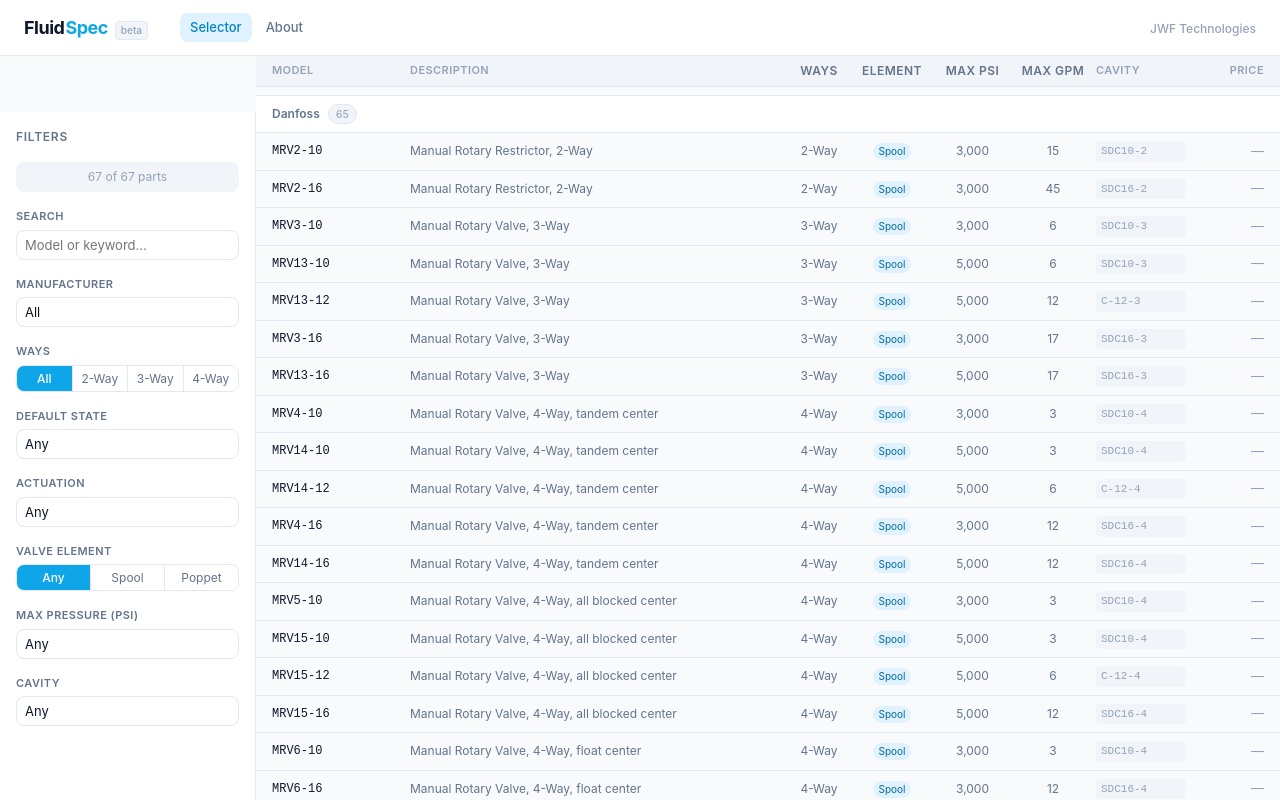
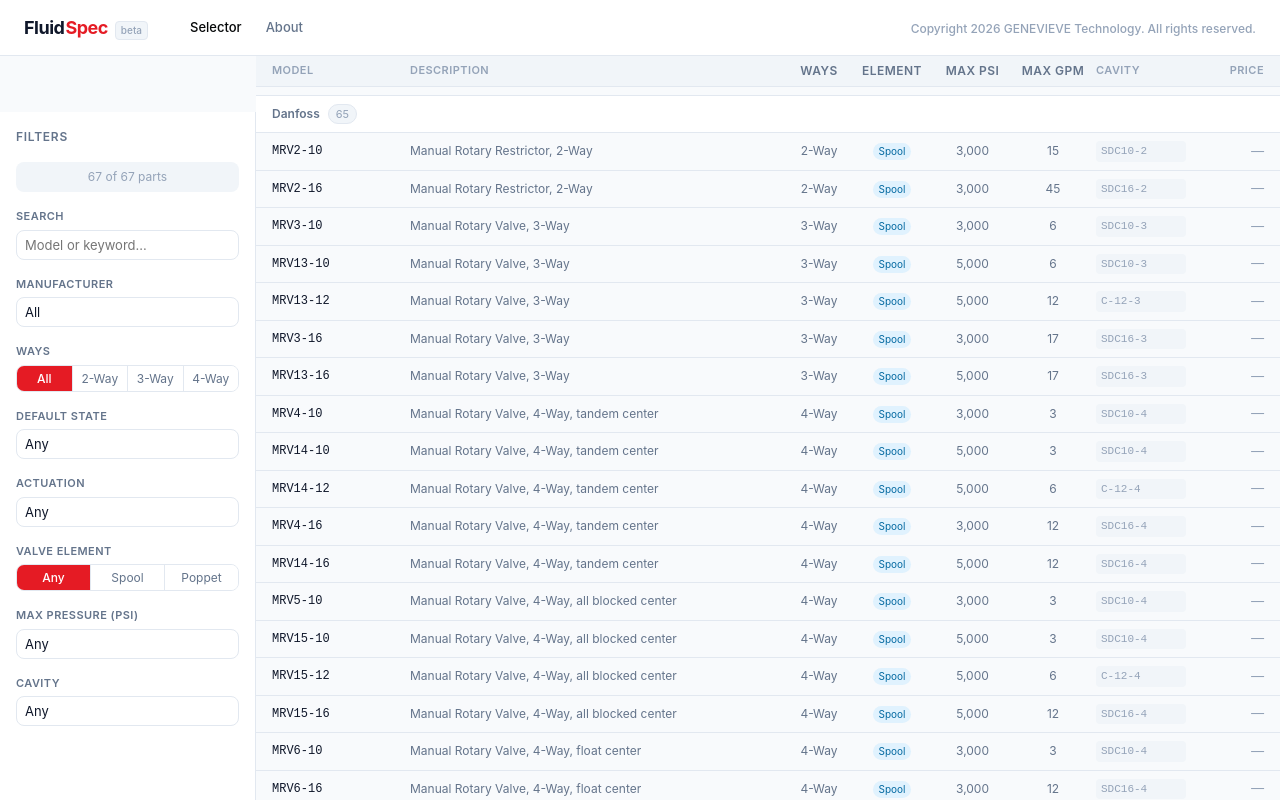
Before and after one commit to JenaLRW/FluidSpec, a React (Create React App) app: page / in a window 1280 px wide. Shown: the top 800 px of the page. Built offline with nearby package versions, Linux system fonts and the light colour scheme; the HTML template or start-up script is replaced by a standard one.

Commit message:
co-authored code with Claude Code. Got the basics started.

```diff
--- a/package.json
+++ b/package.json
@@ -8,6 +8,8 @@
     "react-router-dom": "^6.27.0",
     "react-scripts": "5.0.1"
   },
+  "author": "GENEVIEVE Technology",
+  "license": "UNLICENSED",
   "scripts": {
     "start": "react-scripts start",
     "build": "react-scripts build",
--- a/src/components/Layout.js
+++ b/src/components/Layout.js
@@ -20,7 +20,7 @@
           </NavLink>
         </nav>
         <div className={styles.headerRight}>
-          <span className={styles.headerCompany}>JWF Technologies</span>
+          <span className={styles.headerCompany}>Copyright 2026 GENEVIEVE Technology. All rights reserved.</span>
         </div>
       </header>
 
--- a/src/index.css
+++ b/src/index.css
@@ -1,10 +1,10 @@
 /* ── FluidSpec Global Styles ── */
 
 :root {
-  /* Brand */
-  --color-primary: #0ea5e9;        /* sky-500 */
-  --color-primary-dark: #0284c7;   /* sky-600 */
-  --color-primary-light: #e0f2fe;  /* sky-100 */
+  /* JWF Brand */
+  --color-primary: #e51b24;        /* JWF red */
+  --color-primary-dark: #050708;   /* JWF Black */
+
 
   /* Neutrals */
   --color-bg: #f8fafc;             /* slate-50 */
```
Also changed, not shown: src/assets/jwflogo.png (added), 1 other file (tests, documents, lock files or other folders).
